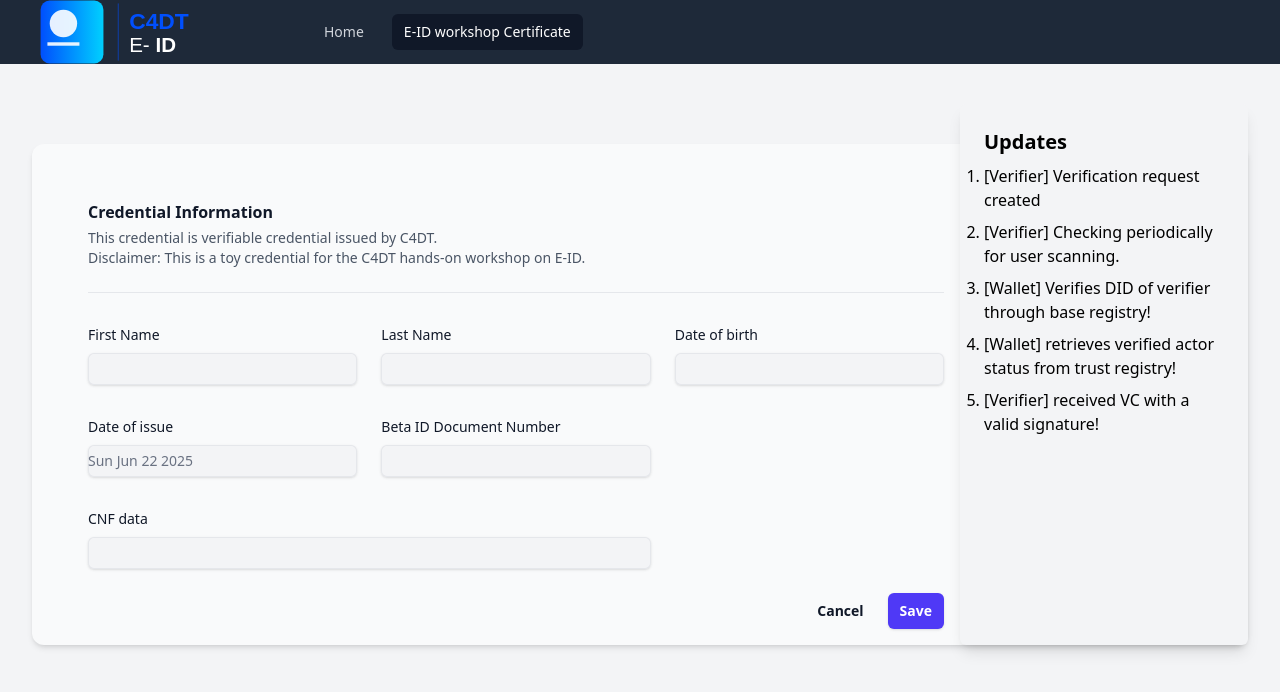
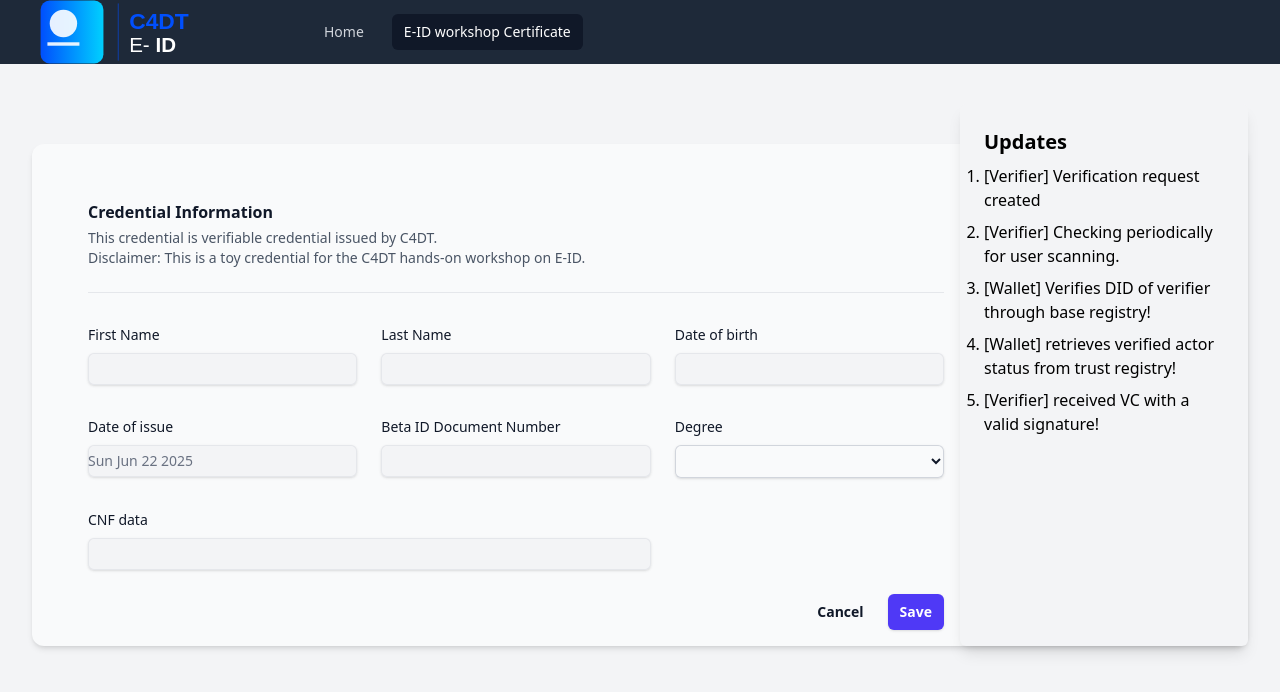
Before and after one commit to c4dt/SWIYU-demo, a Nuxt app: page /issuer/from-identity/issue in a window 1280 px wide. Shown: the top 692 px of the page. Built offline with nearby package versions, Linux system fonts and the light colour scheme.

Commit message:
feat: adds degree to the verifiable credential fields

```diff
--- a/app/components/Issuer/DiplomaCredentialForm.vue
+++ b/app/components/Issuer/DiplomaCredentialForm.vue
@@ -104,6 +104,27 @@
             />
           </div>
         </div>
+        <div class="sm:col-span-2">
+          <label for="degree" class="block text-sm font-medium text-gray-900">
+            Degree
+          </label>
+          <div class="mt-2">
+            <select
+              id="degree"
+              v-model="model.degree"
+              name="degree"
+              class="block w-full rounded-md border-0 py-1.5 text-gray-900 shadow-sm ring-1 ring-gray-300 ring-inset focus:ring-2 focus:ring-indigo-600 focus:ring-inset sm:max-w-xs sm:text-sm"
+            >
+              <option
+                v-for="option in degreeOptions"
+                :key="option"
+                :value="option"
+              >
+                {{ option }}
+              </option>
+            </select>
+          </div>
+        </div>
         <div class="sm:col-span-4">
           <label
             for="betaIdCnf"
@@ -166,6 +187,7 @@
   const model = reactive<DiplomaSchema>({
     firstName: route.query.firstName as string,
     lastName: route.query.lastName as string,
+    degree: '',
     birthDate: route.query.birthDate as string,
     dateOfIssue: new Date().toDateString(),
     betaIdDocumentNumber: route.query.betaIdDocumentNumber as string,
--- a/app/pages/verifier/verify.vue
+++ b/app/pages/verifier/verify.vue
@@ -144,6 +144,7 @@
   const fieldOptions = [
     { label: 'First Name', value: 'firstName' },
     { label: 'Last Name', value: 'lastName' },
+    { label: 'Degree', value: 'degree' },
     { label: 'Date of Birth', value: 'birthDate' },
     { label: 'Document Issuance date', value: 'dateOfIssue' },
     { label: 'Gov ID Document Number', value: 'betaIdDocumentNumber' },
--- a/app/services/VerifiableCredential.ts
+++ b/app/services/VerifiableCredential.ts
@@ -1,6 +1,7 @@
 export interface DiplomaSchema {
   firstName: string;
   lastName: string;
+  degree: string;
   birthDate: string;
   dateOfIssue: string;
   betaIdDocumentNumber: string;
--- a/app/services/swiyu/index.ts
+++ b/app/services/swiyu/index.ts
@@ -11,6 +11,7 @@ export async function createSwiyuCredential(
     credential_subject_data: {
       firstName: credentialData.firstName,
       lastName: credentialData.lastName,
+      degree: credentialData.degree,
       birthDate: credentialData.birthDate,
       dateOfIssue: credentialData.dateOfIssue,
       betaIdDocumentNumber: credentialData.betaIdDocumentNumber,
--- a/compose.traefik.yml
+++ b/compose.traefik.yml
@@ -341,11 +341,26 @@ configs:
                     "name": "BETA ID CNF"
                   }
                 ]
+              },
+              "degree": {
+                "mandatory": false,
+                "value_type": "string",
+                "display": [
+                  {
+                    "locale": "fr-CH",
+                    "name": "note"
+                  },
+                  {
+                    "locale": "en-US",
+                    "name": "degree"
+                  }
+                ]
               }
             },
             "order": [
               "firstName",
               "lastName",
+              "degree",
               "birthDate",
               "dateOfIssue",
               "betaIdDocumentNumber",
--- a/compose.yml
+++ b/compose.yml
@@ -319,11 +319,26 @@ configs:
                     "name": "BETA ID CNF"
                   }
                 ]
+              },
+              "degree": {
+                "mandatory": false,
+                "value_type": "string",
+                "display": [
+                  {
+                    "locale": "fr-CH",
+                    "name": "note"
+                  },
+                  {
+                    "locale": "en-US",
+                    "name": "degree"
+                  }
+                ]
               }
             },
             "order": [
               "firstName",
               "lastName",
+              "degree",
               "birthDate",
               "dateOfIssue",
               "betaIdDocumentNumber",
```
